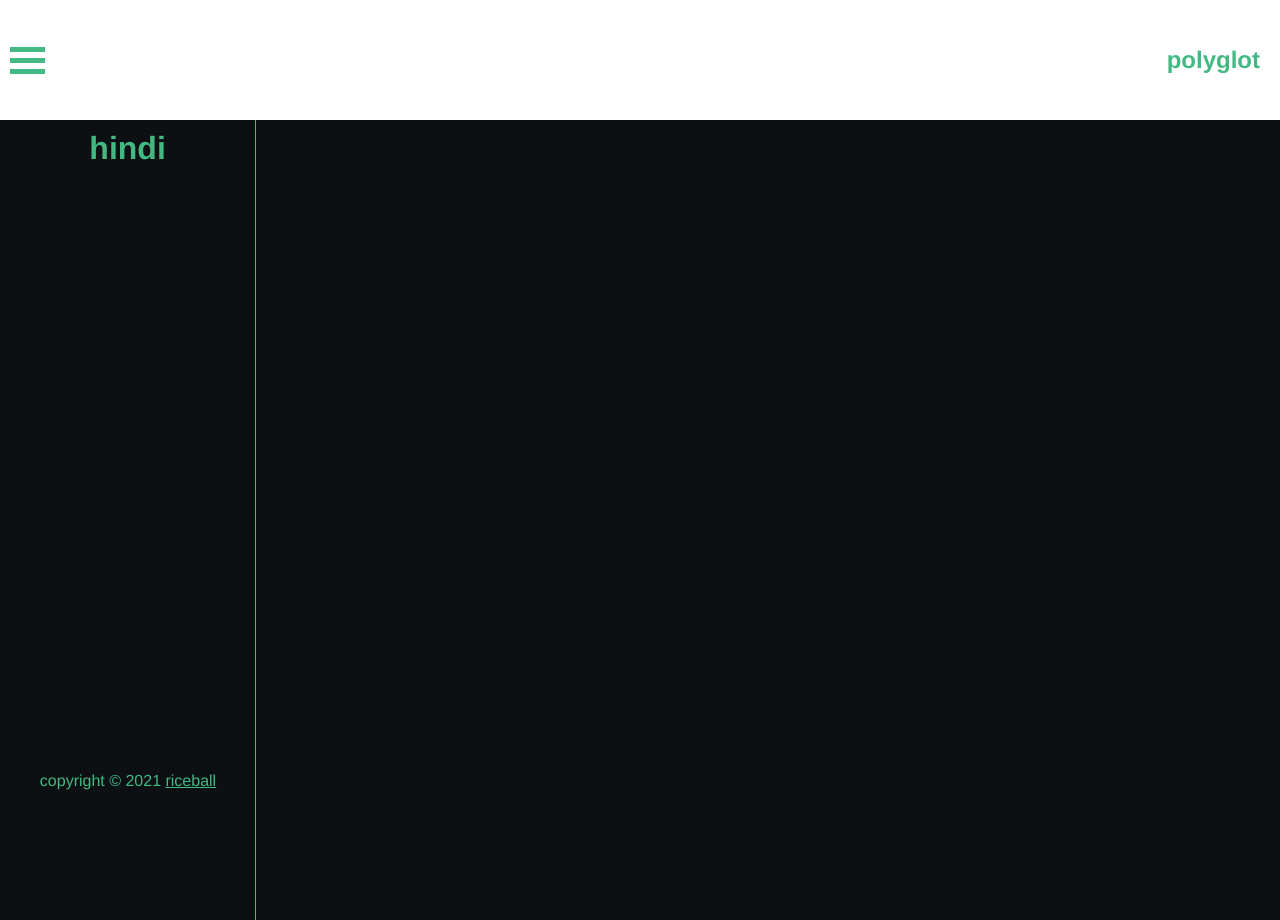
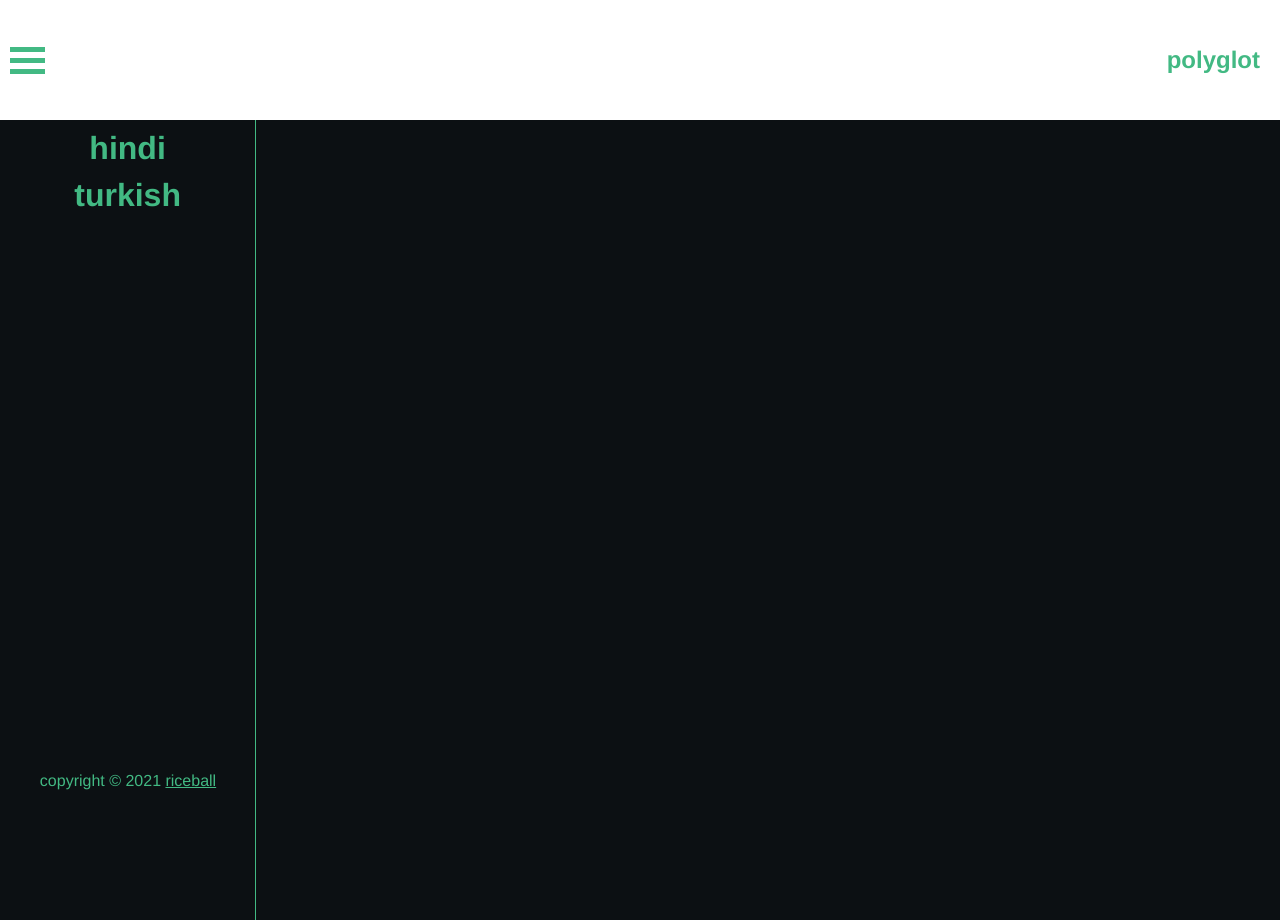
Before and after one commit to riceball1/polyglot, a Vue app: page / in a window 1280 px wide. Built offline with nearby package versions, Linux system fonts and the light colour scheme.

Commit message:
Add turkish lessons

```diff
--- a/src/components/Menu.vue
+++ b/src/components/Menu.vue
@@ -36,6 +36,13 @@ export default {
       languages: [
         {
           name: "hindi",
+          lessons: [
+            { lessonIndex: 1, lessonName: "Intro" },
+            { lessonIndex: 2, lessonName: "Alphabet" },
+          ],
+        },
+        {
+          name: "turkish",
           lessons: [
             { lessonIndex: 1, lessonName: "Intro" },
             { lessonIndex: 2, lessonName: "Alphabet" },
```
